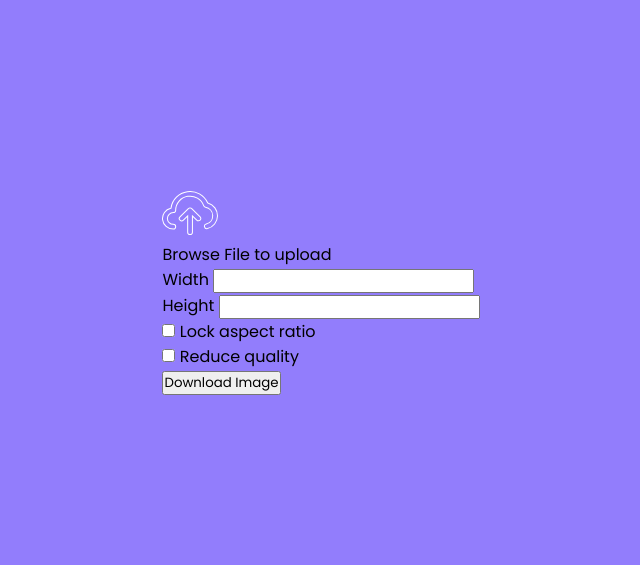
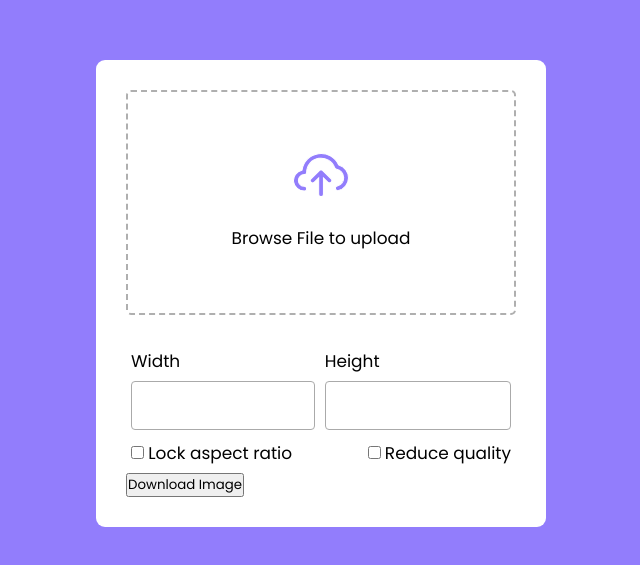
Before and after one commit to AlexixsGit/resizeAndCompress, a plain HTML site: page index.html in a window 1280 px wide. Shown: the part 107-672 px from the top of the page, without its empty margins (319-959 px from the left). Drawn offline with Linux system fonts and the light colour scheme.

Commit message:
I added styles for upload box and input box

```diff
--- a/style.css
+++ b/style.css
@@ -14,3 +14,59 @@ body {
     min-height: 100vh;
     background-color: #927DFC;
 }
+
+.wrapper {
+    width: 450px;
+    padding: 30px;
+    background: #fff;
+    border-radius: 9px;
+}
+
+.wrapper .upload-blox {
+    height: 225px;
+    display: flex;
+    align-items: center;
+    justify-content: center;
+    flex-direction: column;
+    border-radius: 5px;
+    border: 2px dashed #afafaf;
+}
+
+.upload-blox p {
+    font-size: 1.06rem;
+    margin-top: 28px;
+}
+
+.wrapper .content {
+    margin-top: 28px;
+}
+
+.content .row {
+    display: flex;
+    justify-content: space-between;
+}
+
+.content .row .column {
+    width: calc(100% / 2- 15px);
+    padding: 5px;
+}
+
+.row .column label {
+    font-size: 1.06rem;
+}
+
+.sizes .column input {
+    width: 100%;
+    height: 49px;
+    outline: none;
+    margin-top: 7px;
+    padding: 0 15px;
+    font-size: 1.06rem;
+    border-radius: 4px;
+    border: 1px solid #aaa;
+}
+
+.sizes .column input:focus {
+    padding: 0 14px;
+    border: 2px solid #927DFC;
+}
```
Also changed, not shown: index.html (+1 -1 lines).
